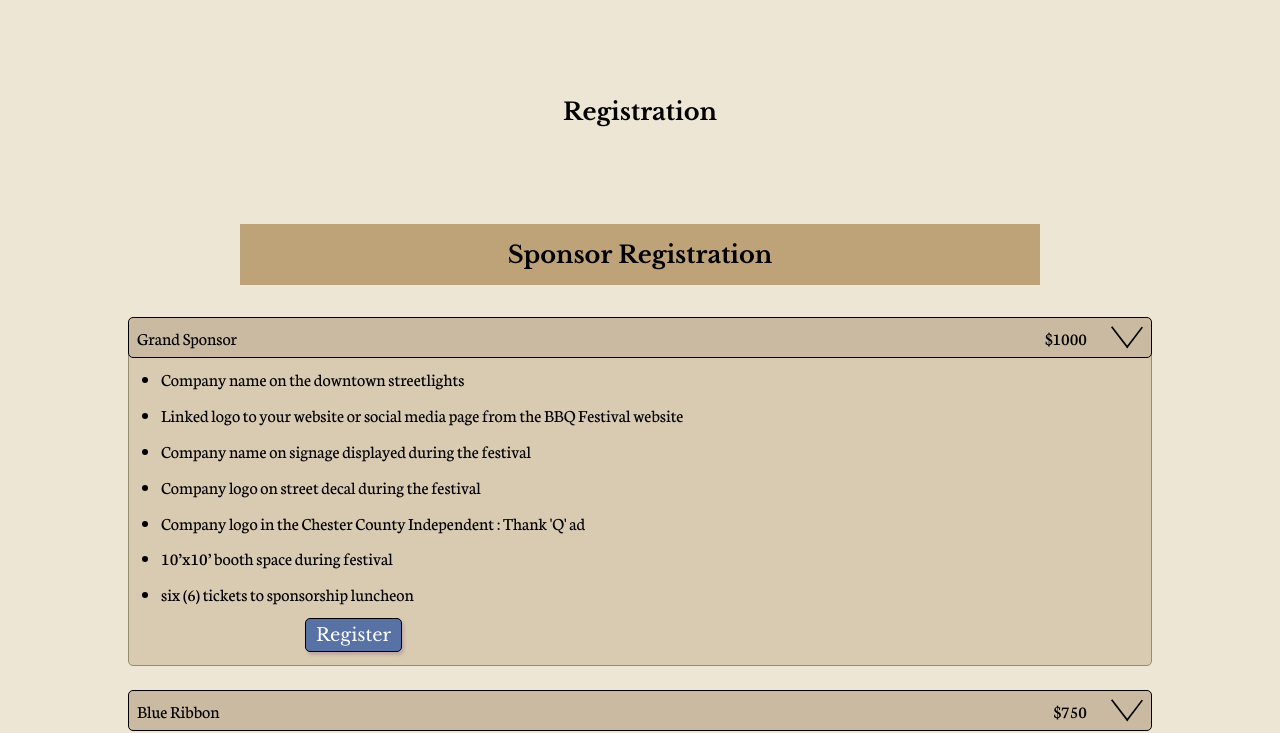
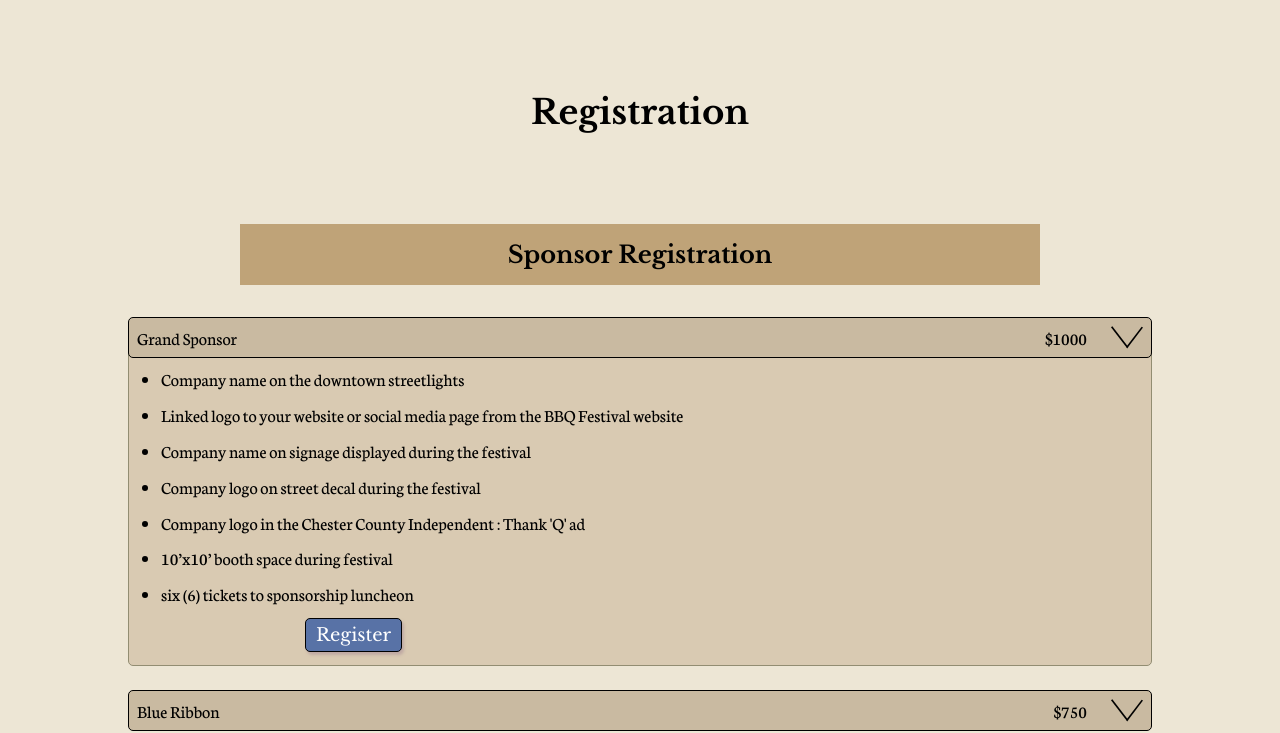
Before and after one commit to PenguinDawn/Team-Purple-BBQ-Website, a plain HTML site: page registration/sponsor-r/index.html in a window 1280 px wide. Shown: the part 84-817 px from the top of the page. Drawn offline with nearby package versions, Linux system fonts and the light colour scheme.

Commit message:
Update sponsor-reg.css

```diff
--- a/registration/sponsor-r/sponsor-reg.css
+++ b/registration/sponsor-r/sponsor-reg.css
@@ -4,6 +4,10 @@ body {
     align-items: center;
     gap: 2rem;
     padding-bottom: 2rem;
+}
+
+h1 {
+    font-size: 34px;
 }
 
 
```
